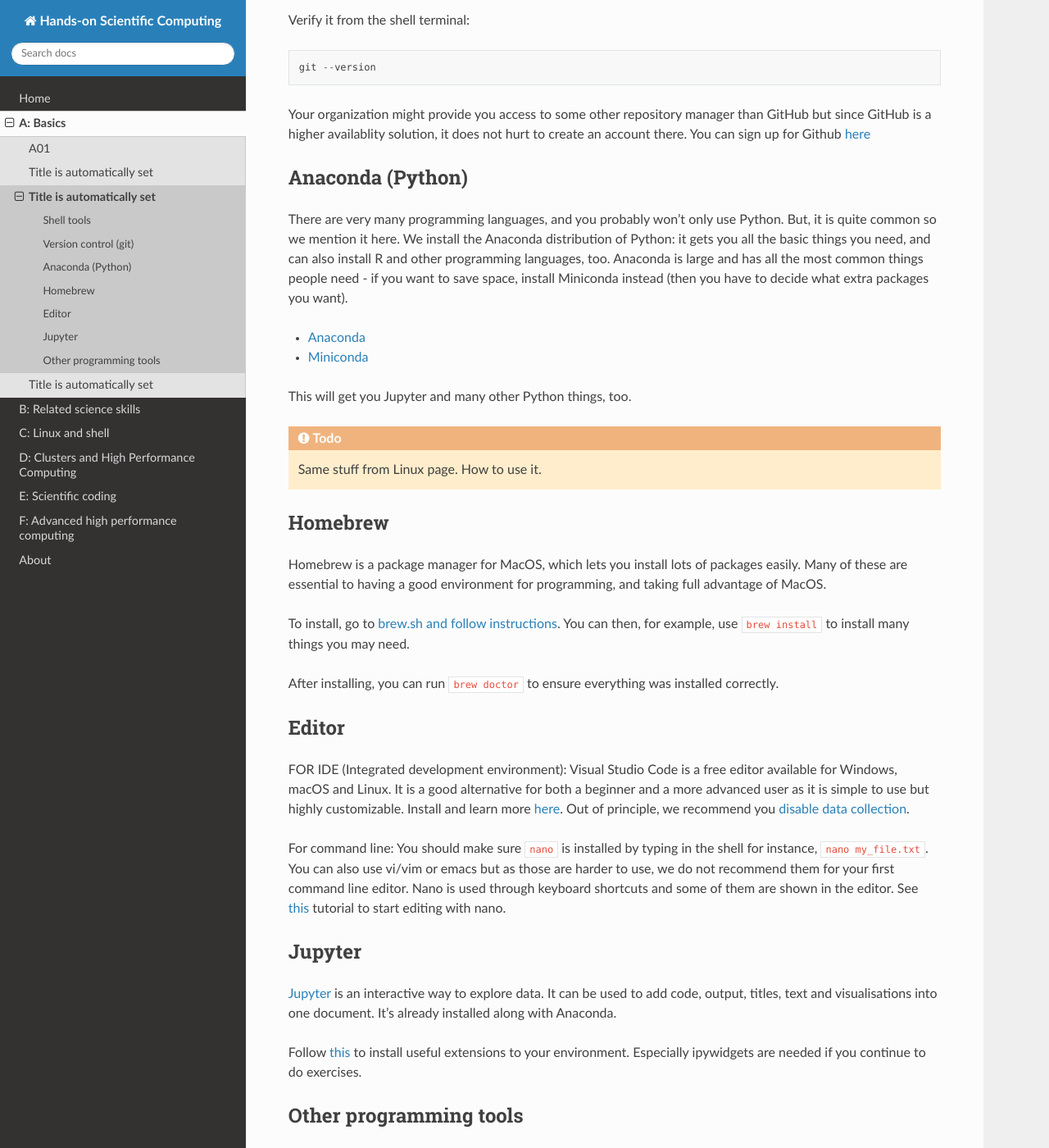
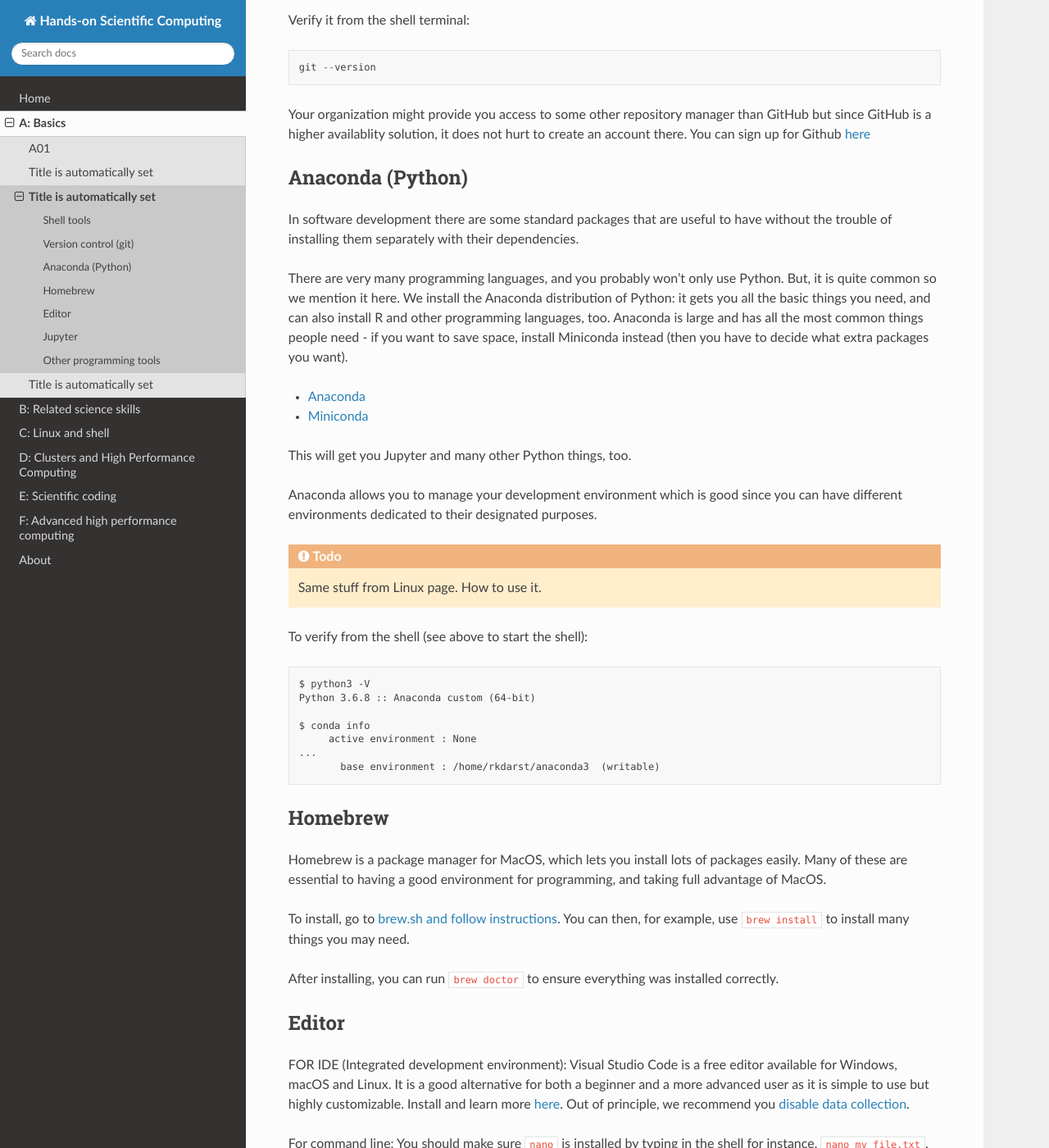
Before and after one commit to coderefinery/handsonscicomp, a Sphinx documentation site: the page built from source/A/A11.rst, in a window 1280 px wide and 1400 px high, scrolled down 1092 px. Shown: the whole window at 82% size. Built offline with Sphinx 7.4.7 and the Read the Docs theme 2.0.0, drawn with Linux system fonts in a browser that asks for light colours.

Commit message:
added more anaconda info

```diff
--- a/source/A/A11.rst
+++ b/source/A/A11.rst
@@ -59,6 +59,10 @@ You can sign up for Github `here <https://github.com>`_
 Anaconda (Python)
 -----------------
 
+In software development there are some standard packages that are
+useful to have without the trouble of installing them separately with
+their dependencies.
+
 There are very many programming languages, and you probably won't only
 use Python.  But, it is quite common so we mention it here.  We
 install the Anaconda distribution of Python: it gets you all the basic
@@ -72,9 +76,23 @@ people need - if you want to save space, install Miniconda instead
 
 This will get you Jupyter and many other Python things, too.
 
+Anaconda allows you to manage your development environment which is good
+since you can have different environments dedicated to their designated purposes.
+
 .. todo::
 
    Same stuff from Linux page.  How to use it.
+
+
+To verify from the shell (see above to start the shell)::
+
+  $ python3 -V
+  Python 3.6.8 :: Anaconda custom (64-bit)
+
+  $ conda info
+       active environment : None
+  ...
+         base environment : /home/rkdarst/anaconda3  (writable)
 
 
 
```
Also changed, not shown: source/A/A10.rst (+7 -0 lines), source/A/A12.rst (+7 -0 lines).
